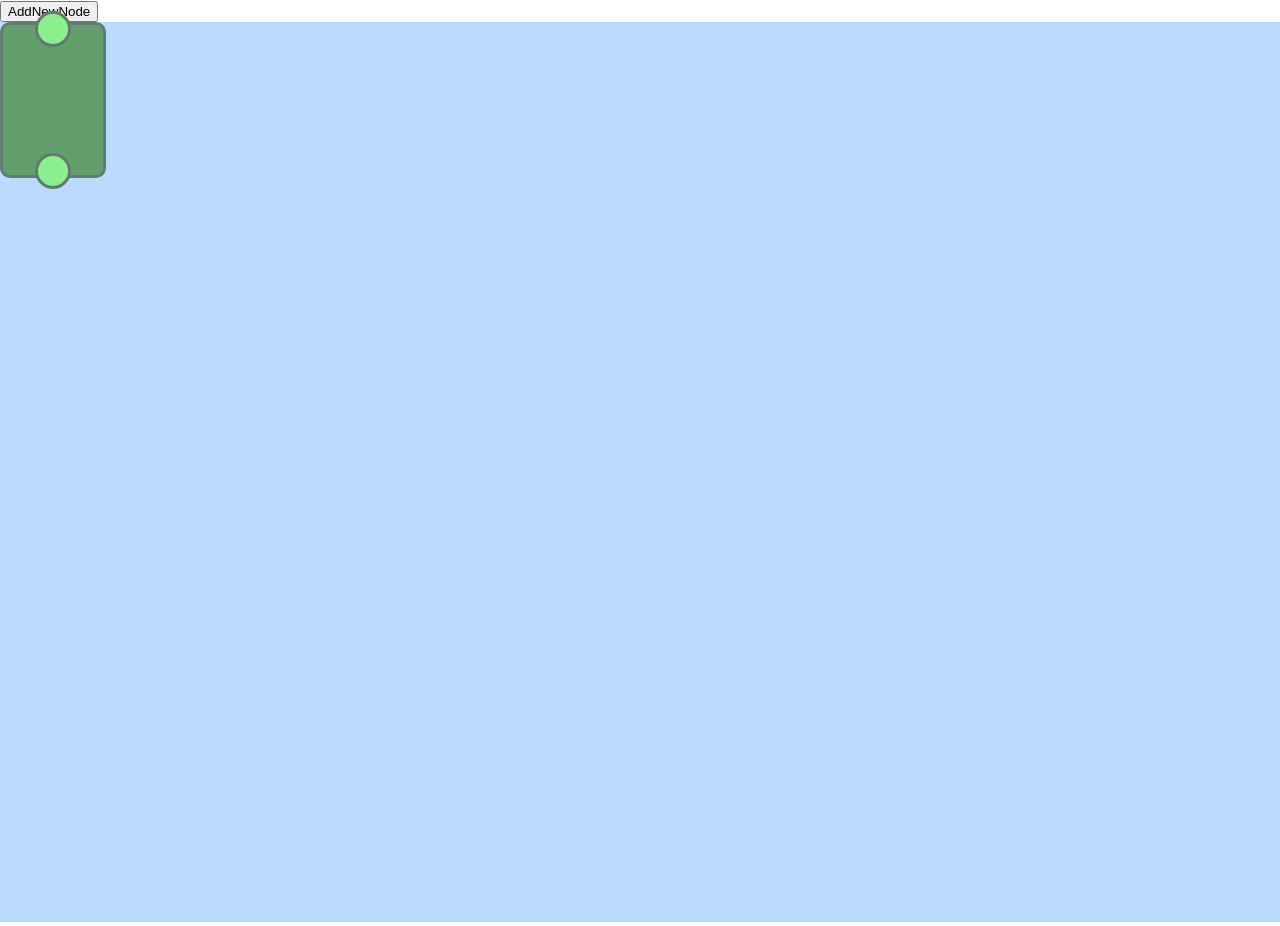
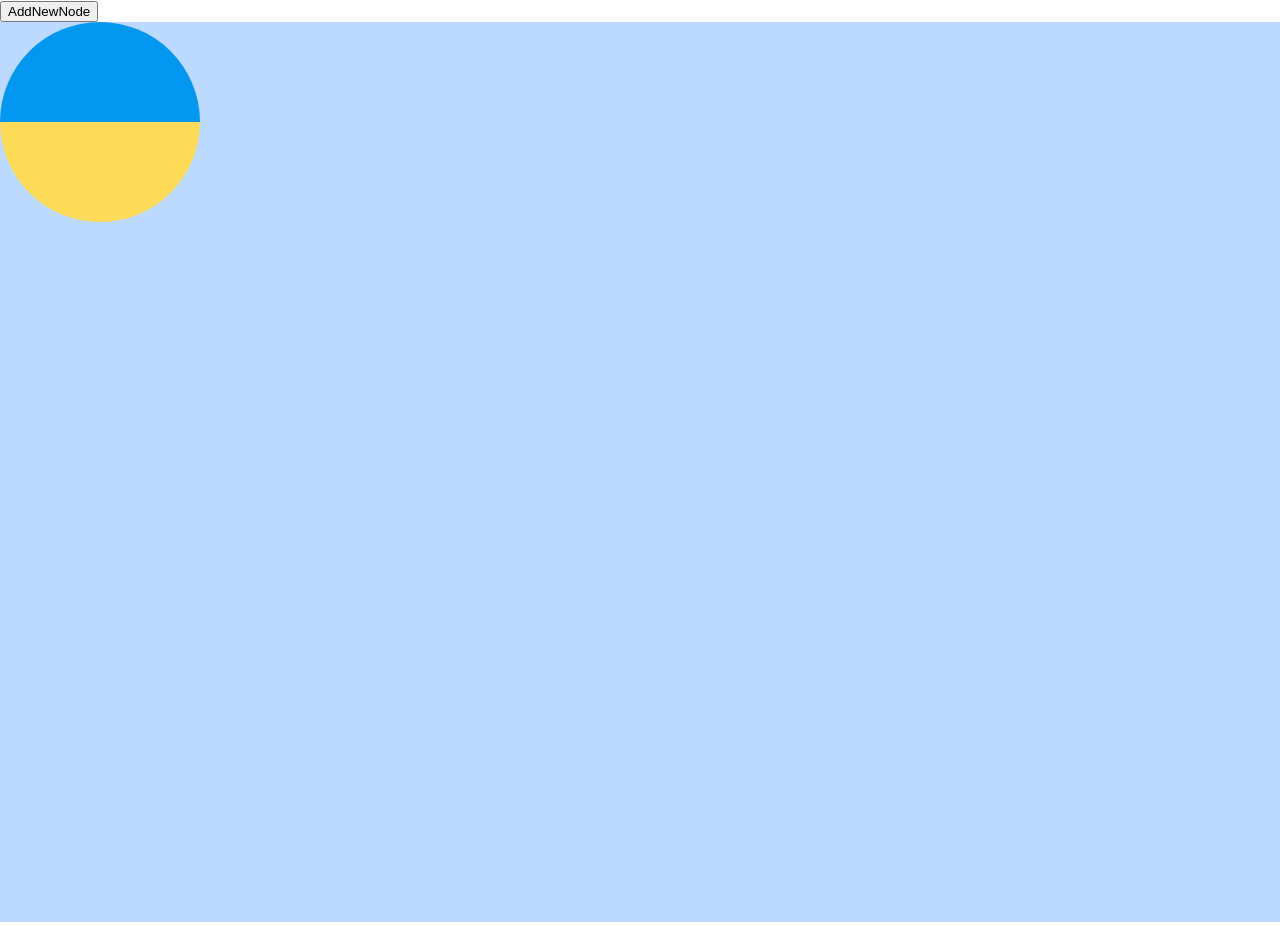
Before and after one commit to this4you/treeNodes, a React (Create React App) app: page / in a window 1280 px wide. Both pictures are taken after a click on the button "AddNewNode". Shown: the top 926 px of the page. Built offline with nearby package versions, Linux system fonts and the light colour scheme.

Commit message:
add nodev2 (flag of Ukraine)

```diff
--- a/src/App.css
+++ b/src/App.css
@@ -41,3 +41,28 @@
 .absolute-node {
   position: absolute;
 }
+
+.node-v-2 {
+  overflow: hidden;
+  cursor: pointer;
+  display: flex;
+  justify-content: space-between;
+  flex-direction: column;
+  width:200px;
+  height: 200px;
+  border-radius:100px;
+}
+
+.output2 {
+  background-color: #ffdb5a;
+}
+
+.inputv2 {
+  background-color:rgb(2, 151, 238);
+}
+
+.node-pointv2 {
+  width: 100%;
+  height: 50%;
+  overflow: hidden;
+}
--- a/src/App.tsx
+++ b/src/App.tsx
@@ -1,10 +1,10 @@
 import React, { useEffect, useRef } from 'react';
-import { TreeNode } from './components';
+import { TreeNode, TreeNodeV2 } from './components';
 import './App.css';
 import { leaf, tree } from './hocs';
 
 
-const TreeNodeWrapped = leaf(TreeNode);
+const TreeNodeWrapped = leaf(TreeNodeV2);
 const NodesTreeWrapped = tree(TreeNodeWrapped);
 const canvasConfig = {
   width: 1900,
--- /dev/null
+++ b/src/components/TreeNodeV2/index.tsx
@@ -0,0 +1,16 @@
+import React, { useRef, useEffect } from "react";
+type NodeType = {
+    id: number,
+    cordinates: { x: number, y: number },
+    relatedNodeId?: number,
+};
+
+const TreeNodeV2 = ({onNodeSelect, onRelatedSelect, isActive}) => {
+    return (
+        <div className="node-v-2">
+            <div onMouseDownCapture={onNodeSelect} className="inputv2 node-pointv2"></div>
+            <div onMouseDownCapture={onRelatedSelect} className="output2 node-pointv2"></div>
+        </div>
+    );
+}
+export default TreeNodeV2;
--- a/src/components/index.tsx
+++ b/src/components/index.tsx
@@ -1 +1,2 @@
 export {default as TreeNode} from './TreeNode';
+export {default as TreeNodeV2} from './TreeNodeV2';
--- /dev/null
+++ b/test.js
@@ -0,0 +1 @@
+console.log(1);
```
